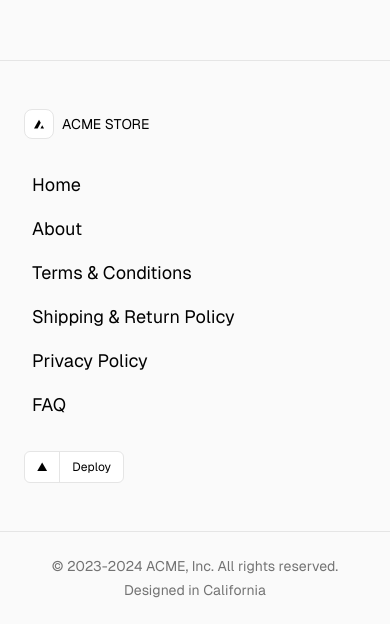
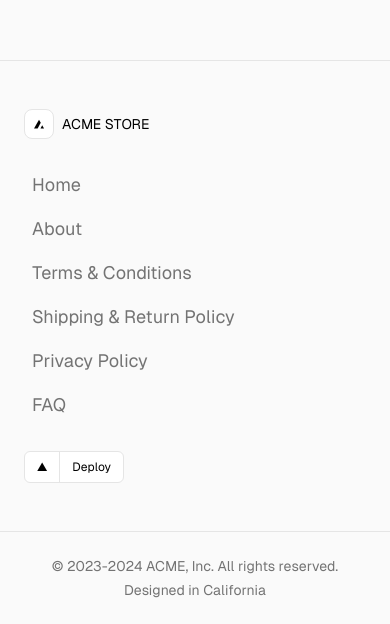
Before and after one commit to ThuatDev/ACME-STOREE, a React (Vite) app: page /cahuhet in a window 390 px wide. Shown: the part 1002-1626 px from the top of the page. Built offline with nearby package versions, Linux system fonts and the light colour scheme; no server answers.

Commit message:
fix:responsive-h3-screnns

```diff
--- a/src/components/Footer/Footer.tsx
+++ b/src/components/Footer/Footer.tsx
@@ -18,22 +18,22 @@ export default function Footer() {
             <nav>
                 <ul>
                     <li>
-                        <Link to='/' className='block p-2 text-lg underline-offset-4 hover:text-black hover:underline md:inline-block md:text-sm dark:hover:text-neutral-300 text-black dark:text-neutral-300'>Home</Link>
+                        <Link to='/' className='block p-2 text-lg underline-offset-4 hover:text-black hover:underline md:inline-block md:text-sm dark:hover:text-neutral-300'>Home</Link>
                     </li>
                     <li>
-                        <Link to='about' className='block p-2 text-lg underline-offset-4 hover:text-black hover:underline md:inline-block md:text-sm dark:hover:text-neutral-300 text-black dark:text-neutral-300'>About</Link>
+                        <Link to='about' className='block p-2 text-lg underline-offset-4 hover:text-black hover:underline md:inline-block md:text-sm dark:hover:text-neutral-300'>About</Link>
                     </li>
                     <li>
-                        <Link to='term-conditional' className='block p-2 text-lg underline-offset-4 hover:text-black hover:underline md:inline-block md:text-sm dark:hover:text-neutral-300 text-black dark:text-neutral-300'>Terms & Conditions</Link>
+                        <Link to='term-conditional' className='block p-2 text-lg underline-offset-4 hover:text-black hover:underline md:inline-block md:text-sm dark:hover:text-neutral-300'>Terms & Conditions</Link>
                     </li>
                     <li>
-                        <Link to='shipping-return-policies' className='block p-2 text-lg underline-offset-4 hover:text-black hover:underline md:inline-block md:text-sm dark:hover:text-neutral-300 text-black dark:text-neutral-300'>Shipping & Return Policy</Link>
+                        <Link to='shipping-return-policies' className='block p-2 text-lg underline-offset-4 hover:text-black hover:underline md:inline-block md:text-sm dark:hover:text-neutral-300'>Shipping & Return Policy</Link>
                     </li>
                     <li>
-                        <Link to='prvaicy-polices' className='block p-2 text-lg underline-offset-4 hover:text-black hover:underline md:inline-block md:text-sm dark:hover:text-neutral-300 text-black dark:text-neutral-300'>Privacy Policy</Link>
+                        <Link to='prvaicy-polices' className='block p-2 text-lg underline-offset-4 hover:text-black hover:underline md:inline-block md:text-sm dark:hover:text-neutral-300'>Privacy Policy</Link>
                     </li>
                     <li>
-                        <Link to='FAQ' className='block p-2 text-lg underline-offset-4 hover:text-black hover:underline md:inline-block md:text-sm dark:hover:text-neutral-300 text-black dark:text-neutral-300'>FAQ</Link>
+                        <Link to='FAQ' className='block p-2 text-lg underline-offset-4 hover:text-black hover:underline md:inline-block md:text-sm dark:hover:text-neutral-300'>FAQ</Link>
                     </li>
                 </ul>
             </nav>
--- a/src/components/Header/HeaderModal.tsx
+++ b/src/components/Header/HeaderModal.tsx
@@ -95,30 +95,16 @@ const HomeMobile = ({
                         </form>
                       </div>
                       <ul className=' gap-6 text-sm md:flex md:items-center'>
-                        <li>
-                          <Link
-                            to='/list-products'
-                            onClick={handleClose}
-                            className='py-2 text-xl text-black transition-colors hover:text-neutral-500 dark:text-white'
-                          >
+                        <li className='py-2 text-xl text-black transition-colors hover:text-neutral-500 dark:text-white'>
+                          <Link to='/list-products' onClick={handleClose}>
                             All
                           </Link>
                         </li>
-                        <li>
-                          <Link
-                            to='/'
-                            className='py-2 text-xl text-black transition-colors hover:text-neutral-500 dark:text-white'
-                          >
-                            Shirts
-                          </Link>
+                        <li className='py-2 text-xl text-black transition-colors hover:text-neutral-500 dark:text-white'>
+                          <Link to='/'>Shirts</Link>
                         </li>
-                        <li>
-                          <Link
-                            to='/'
-                            className='py-2 text-xl text-black transition-colors hover:text-neutral-500 dark:text-white'
-                          >
-                            Stickers
-                          </Link>
+                        <li className='py-2 text-xl text-black transition-colors hover:text-neutral-500 dark:text-white'>
+                          <Link to='/'>Stickers</Link>
                         </li>
                       </ul>
                     </div>
```
Also changed, not shown: 1 other file (tests, documents, lock files or other folders).
